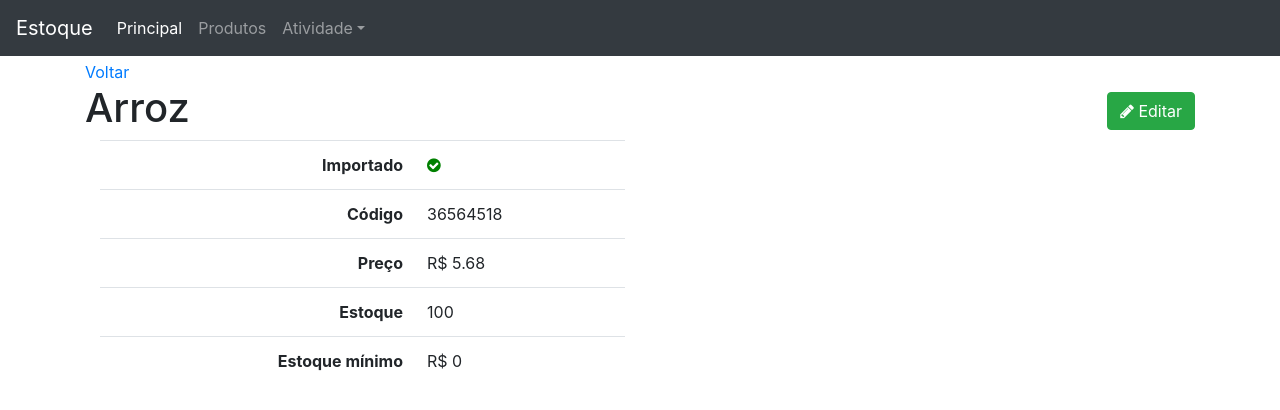
After one commit to GersonVs/estoque, a Django app: template projeto/product/templates/produto_detail.html in a window 1280 px wide. The commit adds this page. Shown: the top 410 px of the page. Run offline with Django 3.2, Linux system fonts and the light colour scheme; the template is opened without the code that fills it: values that come from a table or form of the project are taken from there, others are empty; data comes from the database, SQL or seed files in the repository; parts of the project's set-up code (start-up, migrations or seed data) failed here and were passed over; some libraries are stand-ins or nearby versions.

Commit message:
Editando detalhes lista de produtos

```diff
--- a/projeto/core/templates/base.html
+++ b/projeto/core/templates/base.html
@@ -15,6 +15,14 @@
       body {
         margin-top: 60px;
       }
+
+      .ok {
+        color: green;
+      }
+      .no {
+        color: red;
+      }
+
     </style>
 
 
--- a/projeto/core/templates/includes/nav.html
+++ b/projeto/core/templates/includes/nav.html
@@ -10,10 +10,10 @@
     <div class="collapse navbar-collapse" id="navbarsExampleDefault">
         <ul class="navbar-nav mr-auto">
             <li class="nav-item active">
-                <a class="nav-link" href="#">Principal <span class="sr-only">(current)</span></a>
+                <a class="nav-link" href="{% url 'core:index' %}">Principal<span class="sr-only">(current)</span></a>
             </li>
             <li class="nav-item">
-                <a class="nav-link" href="#">Produtos</a>
+                <a class="nav-link" href="{% url 'product:produto_list' %}">Produtos</a>
             </li>
             <li class="nav-item dropdown">
                 <a class="nav-link dropdown-toggle" href="#" id="dropdown01" data-toggle="dropdown" aria-haspopup="true" aria-expanded="false">Atividade</a>
--- a/projeto/core/urls.py
+++ b/projeto/core/urls.py
@@ -1,9 +1,8 @@
 from django.urls import path
 from projeto.core import views as v
 
-app_nome = 'core'
+app_name = 'core'
 
 urlpatterns = [
     path('', v.index, name='index'),
-
 ]
--- a/projeto/product/models.py
+++ b/projeto/product/models.py
@@ -1,4 +1,5 @@
 from django.db import models
+from django.urls import reverse_lazy
 
 class Produto(models.Model):
     importado = models.BooleanField(default=False)
@@ -13,3 +14,6 @@ class Produto(models.Model):
 
     def __str__(self):
         return self.produto
+
+    def get_absolute_url(self):
+        return reverse_lazy('product:produto_detail', kwargs={'pk': self.pk})
--- /dev/null
+++ b/projeto/product/templates/produto_detail.html
@@ -0,0 +1,50 @@
+{% extends "base.html" %}
+
+{% block content %}
+<a href="{% url 'product:produto_list' %">Voltar</a>
+
+<h1>{{ object }}
+    <span class="pull-right">
+        <a href="">
+            <button type="button" class="btn btn-success">
+                <span class="fa fa-pencil"></span> Editar
+            </button>
+        </a>
+    </span>
+</h1>
+
+<div class="col-sm-6">
+    <table class="table table-user-information">
+        <tbody>
+            <tr>
+                <th class="text-right">Importado</th>
+                <td>
+                    {% if object.importado  %}
+                        <i class="fa fa-check-circle ok"></i>
+                    {% else %}
+                        <i class="fa fa-minus-circle no"></i>
+                    {% endif %}
+                </td>
+            </tr>
+            <tr>
+                <th class="text-right">Código</th>
+                <td>{{ object.codigo }}</td>
+            </tr>
+            <tr>
+                <th class="text-right">Preço</th>
+                <td>R$ {{ object.preco }}</td>
+            </tr>
+            <tr>
+                <th class="text-right">Estoque</th>
+                <td>{{ object.estoque }}</td>
+            </tr>
+            <tr>
+                <th class="text-right">Estoque mínimo</th>
+                <td>R$ {{ object.estoque_minimo }}</td>
+            </tr>
+
+        </tbody>
+    </table>
+</div>
+
+{% endblock content %}
--- a/projeto/product/urls.py
+++ b/projeto/product/urls.py
@@ -1,9 +1,10 @@
 from django.urls import path
 from projeto.product import views as v
 
-app_name='produto'
+app_name='product'
 
 urlpatterns=[
     path('', v.produto_list, name='produto_list'),
+    path('<int:pk>/', v.produto_detail, name='produto_detail'),
 
 ]
--- a/projeto/product/views.py
+++ b/projeto/product/views.py
@@ -6,3 +6,9 @@ def produto_list(request):
     objects = Produto.objects.all()
     context={'object_list': objects}
     return render(request, template_name, context)
+
+def produto_detail(request, pk):
+    template_name = 'produto_detail.html'
+    obj = Produto.objects.get(pk=pk)
+    context={'object': obj}
+    return render(request, template_name, context)
```
Also changed, not shown: projeto/product/templates/produto_list.html (+4 -15 lines).
